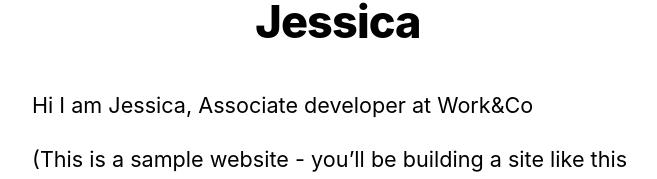
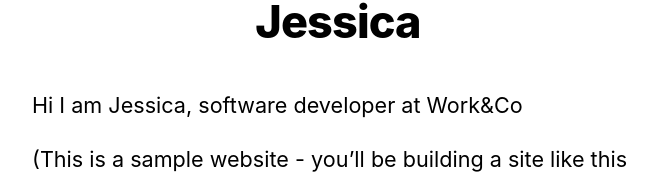
Before and after one commit to JessicaPerez1/jess-perez-website, a Next.js app: page / in a window 1280 px wide. Shown: the part 221-400 px from the top of the page, without its empty margins (302-959 px from the left). Built offline with nearby package versions, Linux system fonts and the light colour scheme.

Commit message:
test deploy

```diff
--- a/pages/index.js
+++ b/pages/index.js
@@ -23,7 +23,7 @@ export default function Home({ allPostsData }) {
         <title>{siteTitle}</title>
       </Head>
       <section className={utilStyles.headingMd}>
-        <p>Hi I am Jessica, Associate developer at Work&Co</p>
+        <p>Hi I am Jessica, software developer at Work&Co</p>
         <p>
           (This is a sample website - you’ll be building a site like this on{" "}
           <a href="https://nextjs.org/learn">our Next.js tutorial</a>.)
```
Also changed, not shown: 1 other file (tests, documents, lock files or other folders).
